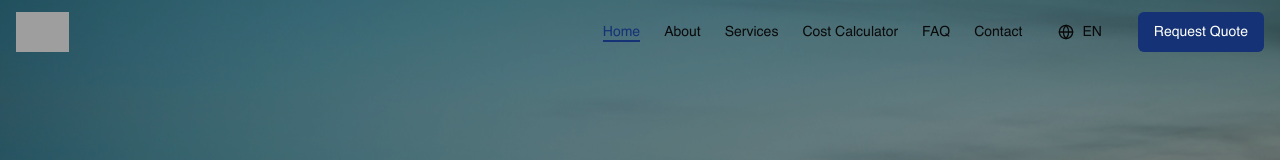
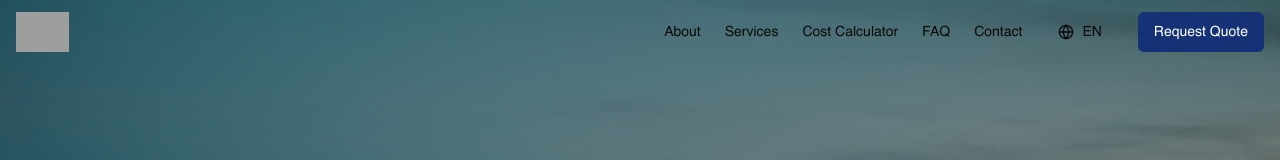
Before and after one commit to WRH-05/Hachemi-Entreprise-De-Realisation, a Next.js app: page / in a window 1280 px wide. Shown: the top 160 px of the page. Built offline with nearby package versions, Linux system fonts and the light colour scheme; grey boxes are pictures that could not be loaded.

Commit message:
removed home button

```diff
--- a/components/navbar.tsx
+++ b/components/navbar.tsx
@@ -11,7 +11,6 @@ import { LanguageSwitcher } from "@/components/language-switcher"
 import { usePathname } from "next/navigation"
 
 const getRoutes = (t: any) => [
-  { href: "/", label: t.nav.home },
   { href: "/about", label: t.nav.about },
   { href: "/services", label: t.nav.services },
   { href: "/cost-calculator", label: "Cost Calculator" },
```
